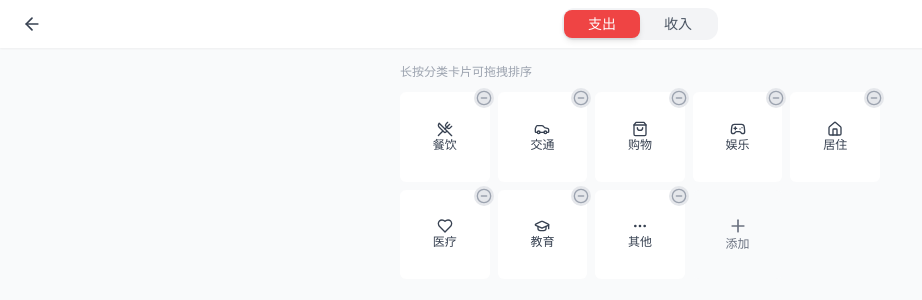
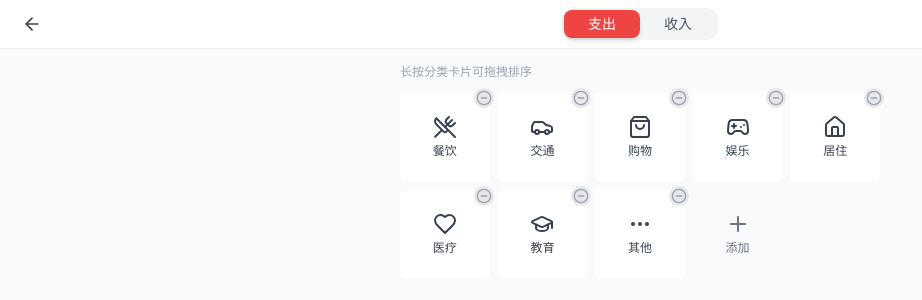
Before and after one commit to wangqi-pitaya/bill-records, a React (Vite) app: page /categories in a window 1280 px wide. Shown: the top 300 px of the page, without its empty margins (0-922 px from the left). Built offline with nearby package versions, Linux system fonts and the light colour scheme.

Commit message:
feat: 实现账单记录功能
Co-authored-by: traeagent <traeagent@users.noreply.github.com>

```diff
--- a/src/components/CategoryGrid.tsx
+++ b/src/components/CategoryGrid.tsx
@@ -19,7 +19,7 @@ export const CategoryGrid = ({ categories, selectedCategory, onSelect, type }: C
           <button
             key={category.id}
             onClick={() => onSelect(category)}
-            className={`flex flex-col items-center justify-center gap-0 p-1 rounded-md aspect-square transition-all duration-200 ${
+            className={`flex flex-col items-center justify-center gap-1 p-0.5 rounded-md aspect-square transition-all duration-200 ${
               isSelected
                 ? type === 'income'
                   ? 'bg-green-500 text-white shadow-lg scale-105'
@@ -27,7 +27,7 @@ export const CategoryGrid = ({ categories, selectedCategory, onSelect, type }: C
                 : 'bg-white text-gray-700 hover:bg-gray-50'
             }`}
           >
-            <IconComponent className="w-5 h-5" />
+            <IconComponent className="w-6 h-6" />
             <span className="text-xs font-medium whitespace-nowrap truncate max-w-full">{category.name}</span>
           </button>
         );
--- a/src/pages/CategoryManage.tsx
+++ b/src/pages/CategoryManage.tsx
@@ -191,7 +191,7 @@ export default function CategoryManage() {
                   } ${isDragOver ? 'scale-105' : ''} ${touchDragging && isDragging ? 'z-10' : ''}`}
                 >
                   <button
-                    className={`w-full flex flex-col items-center justify-center gap-0 p-1 rounded-md aspect-square transition-all duration-200 ${
+                    className={`w-full flex flex-col items-center justify-center gap-1 p-0.5 rounded-md aspect-square transition-all duration-200 ${
                       isDragOver
                         ? activeTab === 'income'
                           ? 'bg-green-100 ring-2 ring-green-400'
@@ -199,7 +199,7 @@ export default function CategoryManage() {
                         : 'bg-white text-gray-700 hover:bg-gray-50'
                     }`}
                   >
-                    <IconComponent className="w-4 h-4" />
+                    <IconComponent className="w-6 h-6" />
                     <span className="text-xs font-medium whitespace-nowrap truncate max-w-full">{category.name}</span>
                   </button>
                   <button
@@ -214,9 +214,9 @@ export default function CategoryManage() {
 
             <button
               onClick={() => setShowAddModal(true)}
-              className="flex flex-col items-center justify-center gap-0 p-1 rounded-md bg-gray-50 text-gray-500 hover:bg-gray-100 transition-all duration-200"
+              className="flex flex-col items-center justify-center gap-1 p-0.5 rounded-md bg-gray-50 text-gray-500 hover:bg-gray-100 transition-all duration-200"
             >
-              <Plus className="w-5 h-5" />
+              <Plus className="w-6 h-6" />
               <span className="text-xs font-medium whitespace-nowrap">添加</span>
             </button>
           </div>
```
